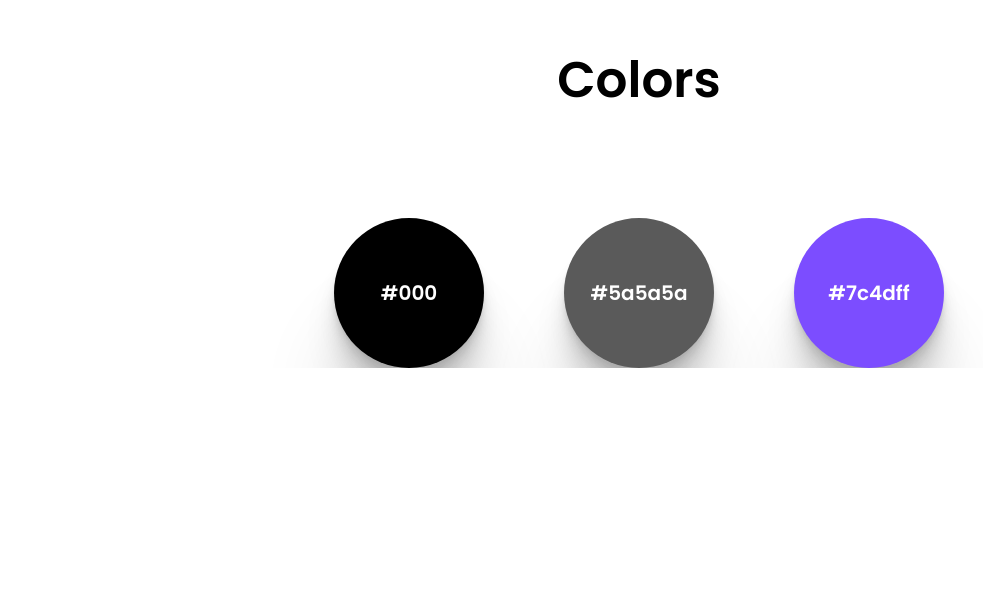
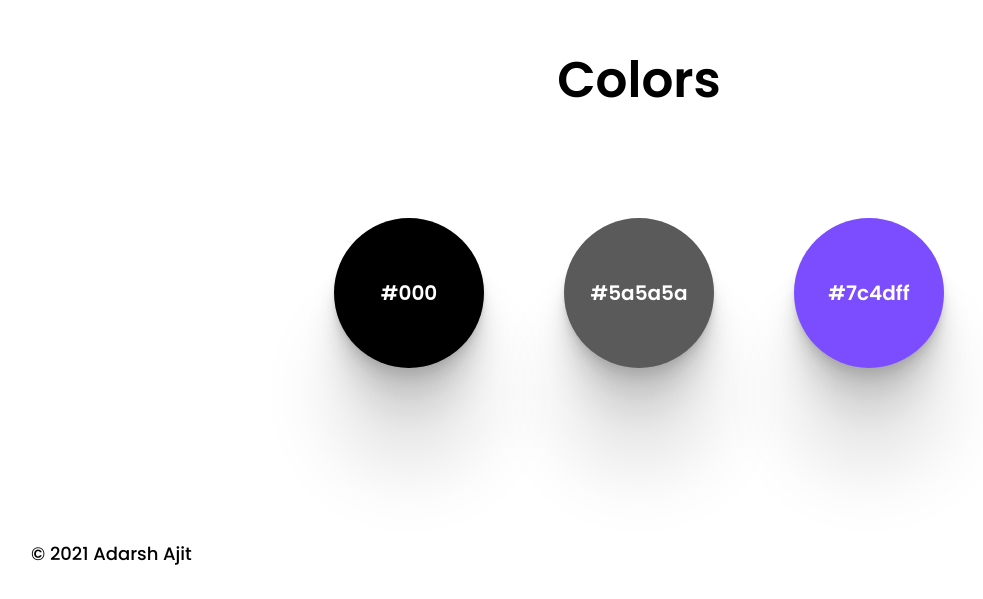
Before and after one commit to adarshajit/Portfolio-web-app, a React (Create React App) app: page /about in a window 1280 px wide. Shown: the part 3024-3623 px from the top of the page, without its empty margins (1-984 px from the left). Before the commit the page ends 3392 px from the top, so only its background shows below. Built offline with nearby package versions, Linux system fonts and the light colour scheme.

Commit message:
Footer Component added

```diff
--- /dev/null
+++ b/src/Components/Footer/Footer.js
@@ -0,0 +1,12 @@
+import React from "react";
+import { P } from "./FooterElements";
+
+const Footer = () => {
+  return (
+    <>
+      <P>© 2021 Adarsh Ajit</P>
+    </>
+  );
+};
+
+export default Footer;
--- /dev/null
+++ b/src/Components/Footer/FooterElements.js
@@ -0,0 +1,8 @@
+import styled from "styled-components";
+
+export const P = styled.p`
+  padding: 32px;
+  font-weight: 500;
+  margin-top: 40px;
+  font-size: 18px;
+`;
--- a/src/Pages/AboutPage/About.js
+++ b/src/Pages/AboutPage/About.js
@@ -30,7 +30,7 @@ import {
 import MacIcon from "../../Assets/mac.svg";
 import Profile from "../../Assets/profile.jpg";
 import Logo from "../../Assets/logo.png";
-
+import Footer from "../../Components/Footer/Footer";
 export const About = () => {
   const colorsList = ["#000", "#5a5a5a", "#7c4dff"];
   return (
@@ -120,6 +120,8 @@ export const About = () => {
             </Color>
           </ColorWrapper>
         </AboutText>
+
+        <Footer />
       </AboutContainer>
     </>
   );
--- a/src/Pages/AboutPage/AboutElements.js
+++ b/src/Pages/AboutPage/AboutElements.js
@@ -205,6 +205,7 @@ export const ColorWrapper = styled.div`
   grid-template-columns: 1fr 1fr 1fr;
   grid-gap: 80px;
   place-items: center;
+  margin-bottom: 100px;
 
   @media screen and (max-width: 768px) {
     grid-template-columns: 1fr;
--- a/src/Pages/HomePage/HomeSections/ContactSection/Contact.js
+++ b/src/Pages/HomePage/HomeSections/ContactSection/Contact.js
@@ -7,7 +7,6 @@ import {
   P1,
   P2,
   P3,
-  P,
   Button,
   MailIcon,
   ButtonWrapper,
@@ -21,6 +20,7 @@ import { AiFillGithub as GitIcon } from "react-icons/ai";
 import { AiFillLinkedin as LinkedinIcon } from "react-icons/ai";
 import { FaTwitter as TwitterIcon } from "react-icons/fa";
 import { IconContext } from "react-icons/lib";
+import Footer from "../../../../Components/Footer/Footer";
 const Contact = () => {
   return (
     <>
@@ -59,7 +59,7 @@ const Contact = () => {
           </IconWrapper>
         </ContactInfo>
 
-        <P>© 2021 Adarsh Ajit</P>
+        <Footer />
       </ContactContainer>
     </>
   );
```
